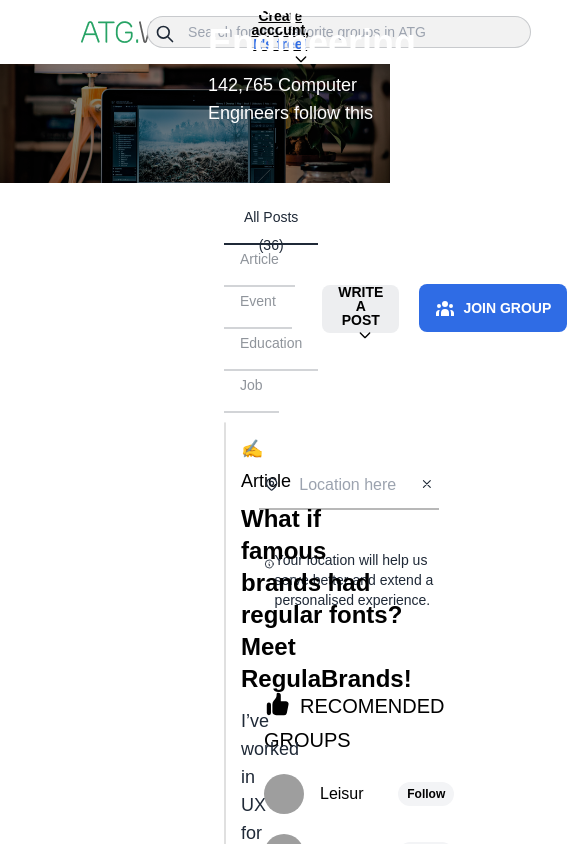
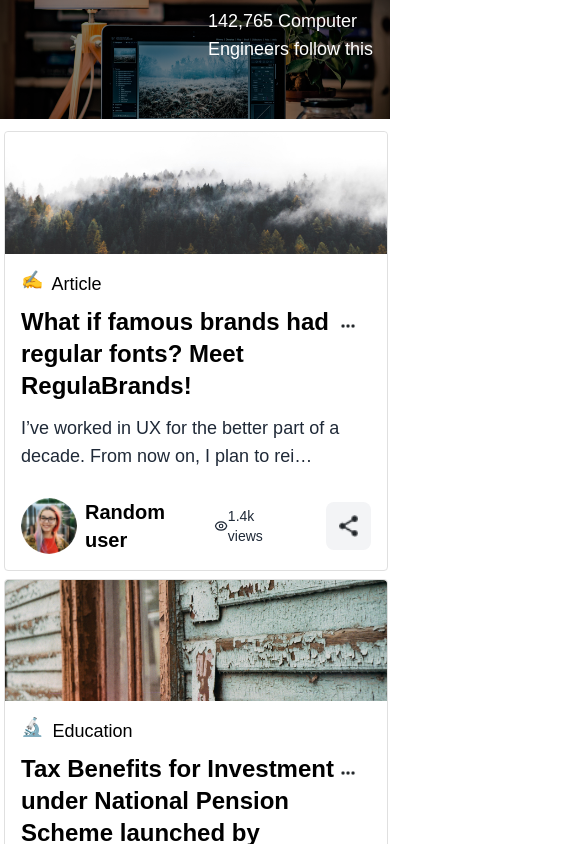
Before and after one commit to mahfuzswaron/ATG-World, a React (Vite) app: page /home in a window 390 px wide. Shown: the top 844 px of the page, 567 px wide, since content can reach past the window. Built offline with nearby package versions, Linux system fonts and the light colour scheme; grey boxes are pictures that could not be loaded.

Commit message:
posts responsive done

```diff
--- a/src/components/HomePage/DiscussionSection/Aside/Aside.jsx
+++ b/src/components/HomePage/DiscussionSection/Aside/Aside.jsx
@@ -3,7 +3,7 @@ import Group from './Group';
 
 const Aside = () => {
     return (
-        <aside className='px-5'>
+        <aside className='px-5 hidden lg:block'>
             <div className='flex mt-10 '>
                 <svg xmlns="http://www.w3.org/2000/svg" className="h-5 w-5 relative top-3 left-5" fill="none" viewBox="0 0 24 24" stroke="currentColor" strokeWidth={2}>
                     <path strokeLinecap="round" strokeLinejoin="round" d="M17.657 16.657L13.414 20.9a1.998 1.998 0 01-2.827 0l-4.244-4.243a8 8 0 1111.314 0z" />
--- a/src/components/HomePage/DiscussionSection/Discussion.jsx
+++ b/src/components/HomePage/DiscussionSection/Discussion.jsx
@@ -5,9 +5,9 @@ import AllPosts from './Posts/AllPosts';
 
 const Discussion = () => {
     return (
-        <div className='bg-white px-56'>
+        <div className='bg-white p-1 lg:px-56'>
             <GroupNavBar></GroupNavBar>
-            <div className='flex justify-between pt-2'>
+            <div className='lg:flex block justify-between pt-2'>
                 <AllPosts></AllPosts>
                 <Aside></Aside>
             </div>
--- a/src/components/HomePage/DiscussionSection/GroupNavBar.jsx
+++ b/src/components/HomePage/DiscussionSection/GroupNavBar.jsx
@@ -2,16 +2,16 @@ import React from 'react';
 
 const GroupNavBar = () => {
     return (
-        <div className='pt-5'>
+        <div className='pt-5 lg:block hidden'>
             <div className='flex justify-between '>
-                <div class="tabs">
+                <div class="tabs ">
                     <a class="tab tab-bordered pb-10  tab-active">All Posts (36) </a>
                     <a class="tab tab-bordered pb-10 ">Article</a>
                     <a class="tab tab-bordered pb-10 ">Event</a>
                     <a class="tab tab-bordered pb-10 ">Education</a>
                     <a class="tab tab-bordered pb-10 ">Job</a>
                 </div>
-                <div className='space-x-4 flex items-center'>
+                <div className='space-x-4 items-center '>
 
                     <div class="dropdown">
                         <label tabindex="0" class="btn border-none m-1 text-black bg-[#EDEEF0]">Write a Post
--- a/src/components/HomePage/DiscussionSection/Posts/AllPosts.jsx
+++ b/src/components/HomePage/DiscussionSection/Posts/AllPosts.jsx
@@ -50,7 +50,7 @@ const job = {
 }
 const AllPosts = () => {
     return (
-        <div className='w-3/4 bg-white grid grid-cols-1 gap-2 '>
+        <div className='lg:w-3/4 w-full bg-white grid grid-cols-1 gap-2 '>
             {
                 <>
                     <EducationOrArticle
--- a/src/components/HomePage/DiscussionSection/Posts/EducationOrArticle.jsx
+++ b/src/components/HomePage/DiscussionSection/Posts/EducationOrArticle.jsx
@@ -4,7 +4,7 @@ import shareIcon from '../../../../../assets/icons/share-icon.png';
 const EducationOrArticle = ({ postDetails }) => {
     const { category, title, post, img, icon, poster } = postDetails;
     return (
-        <div class="card card-compact rounded w-full bg-white border border-[#E0E0E0]">
+        <div class="card card-compact rounded w-96 lg:w-full bg-white border border-[#E0E0E0]">
             <figure>
                 <img src={img} />
             </figure>
--- a/src/components/HomePage/DiscussionSection/Posts/EventOrJob.jsx
+++ b/src/components/HomePage/DiscussionSection/Posts/EventOrJob.jsx
@@ -5,7 +5,7 @@ const EventOrJob = ({ postDetails }) => {
     const { category, title, location, date, img, icon, poster, company } = postDetails;
     return (
         <div>
-            <div class="card card-compact rounded w-full bg-white border border-[#E0E0E0]">
+            <div class="card card-compact rounded w-96 lg:w-full bg-white border border-[#E0E0E0]">
                 <figure>
                     <img src={img} />
                 </figure>
--- a/src/components/HomePage/SignIn.jsx
+++ b/src/components/HomePage/SignIn.jsx
@@ -4,6 +4,7 @@ const SignIn = () => {
     return (
         <div className='w-full'>
             <div class="modal " id="sign-in-modal">
+                {/* <input type="checkbox" id="sign-in-modal" class="modal-toggle" /> */}
                 <div class="modal-box bg-white rounded pt-0 px-0 w-7/12 max-w-5xl">
                     <div className='bg-[#EFFFF4]'>
                         <p className='text-[#008A45] text-center py-5'>Let's learn, share & inspire each other with our passion for computer engineering. Sign up now 🤘🏼</p>
@@ -24,8 +25,10 @@ const SignIn = () => {
                                 </svg>
                                 <input className='input rounded-none bg-[#F7F8FA] border-[#D9D9DB]' type="password" name="" id="" placeholder='Confirm Password' />
                             </div>
-                            <button type="submit" className='btn rounded-full w-full text-white border-none bg-[#2F6CE5]'>Sign In</button>
 
+                            <div class="modal-action">
+                                <label for="sign-in-modal" class="btn rounded-full w-full text-white border-none bg-[#2F6CE5]"><a href="#">Sign In</a></label>
+                            </div>
                             <div className='mt-7'>
                                 <button className="btn btn-outline rounded-none normal-case my-2 w-full text-black border-[#D9D9DB]">
                                     <img className='mr-2' src="../../../assets/icons/f_logo_RGB-Blue_1024.png" alt="" />
@@ -35,7 +38,7 @@ const SignIn = () => {
                                     <img className='mr-2' src="../../../assets/icons/google.png" alt="" />
                                     Sign in with Google
                                 </button>
-                                <p className='font-bold text-sm text-black my-3 text-center'>Forgotten password?</p>
+                                <p className='font-bold text-sm text-black my-3 text-center btn-link'>Forgotten password?</p>
                             </div>
                         </div>
                         <div className='mt-3  mr-3'>
--- a/src/components/Navbar.jsx
+++ b/src/components/Navbar.jsx
@@ -3,7 +3,7 @@ import logo from '../../assets/icons/logo.png';
 const Navbar = () => {
     const [loggedIn, setLoggedIn] = useState(false);
     return (
-        <div className='px-14 bg-white'>
+        <div className='px-14 bg-white hidden lg:block'>
             <div class="navbar">
                 <div class="navbar-start">
                     <a class="btn btn-ghost normal-case text-xl">
```
